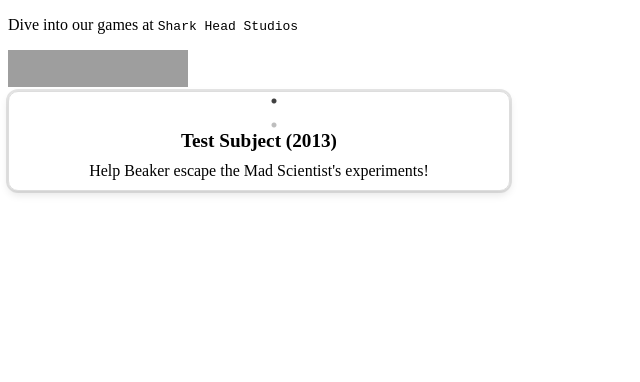
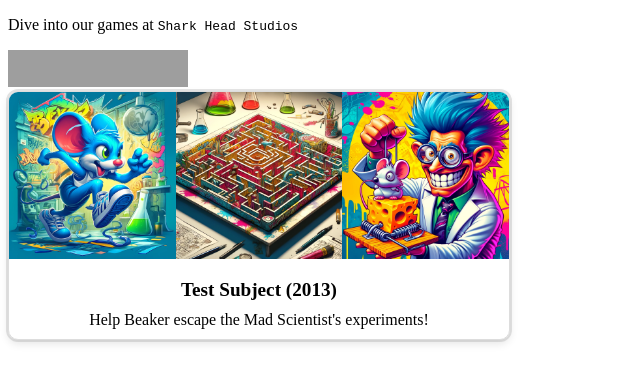
Before and after one commit to impliedDistraction/shark_head_studios, a Next.js app: page / in a window 1280 px wide. Shown: the top 382 px of the page, without its empty margins (0-640 px from the left). Built offline with nearby package versions, Linux system fonts and the light colour scheme; grey boxes are pictures that could not be loaded.

Commit message:
Update LinkCard.tsx

```diff
--- a/components/LinkCard.tsx
+++ b/components/LinkCard.tsx
@@ -1,21 +1,9 @@
 import React, { useMemo } from 'react';
 import Image from 'next/image';
-import Slider from 'react-slick';
 import { useRouter } from 'next/router';
-import "slick-carousel/slick/slick.css";
-import "slick-carousel/slick/slick-theme.css";
 import './LinkCard.css';
 
 const DEFAULT_IMAGE = { src: '/path/to/default/image.jpg', alt: 'Default Image', maxWidth: 500, maxHeight: 300 };
-
-const sliderSettings = {
-  dots: true,
-  infinite: true,
-  speed: 500,
-  slidesToShow: 1,
-  slidesToScroll: 1,
-  autoplay: true,
-};
 
 interface ImageProps {
   src: string;
@@ -41,7 +29,6 @@ const LinkCard: React.FC<LinkCardProps> = ({ title, description, images, redirec
   return (
     <div className="link-card" onClick={() => router.push(redirectTo)}>
       <div className="image-container">
-        <Slider {...sliderSettings}>
         {imagesToDisplay.map((image, index) => (
           <div
             key={`${image.src}-${index}`}
@@ -57,7 +44,6 @@ const LinkCard: React.FC<LinkCardProps> = ({ title, description, images, redirec
             />
           </div>
         ))}
-        </Slider>
       </div>
       <div className="content">
         <h2>{title}</h2>
```
Lines whose indentation alone changed are shown as unchanged.
